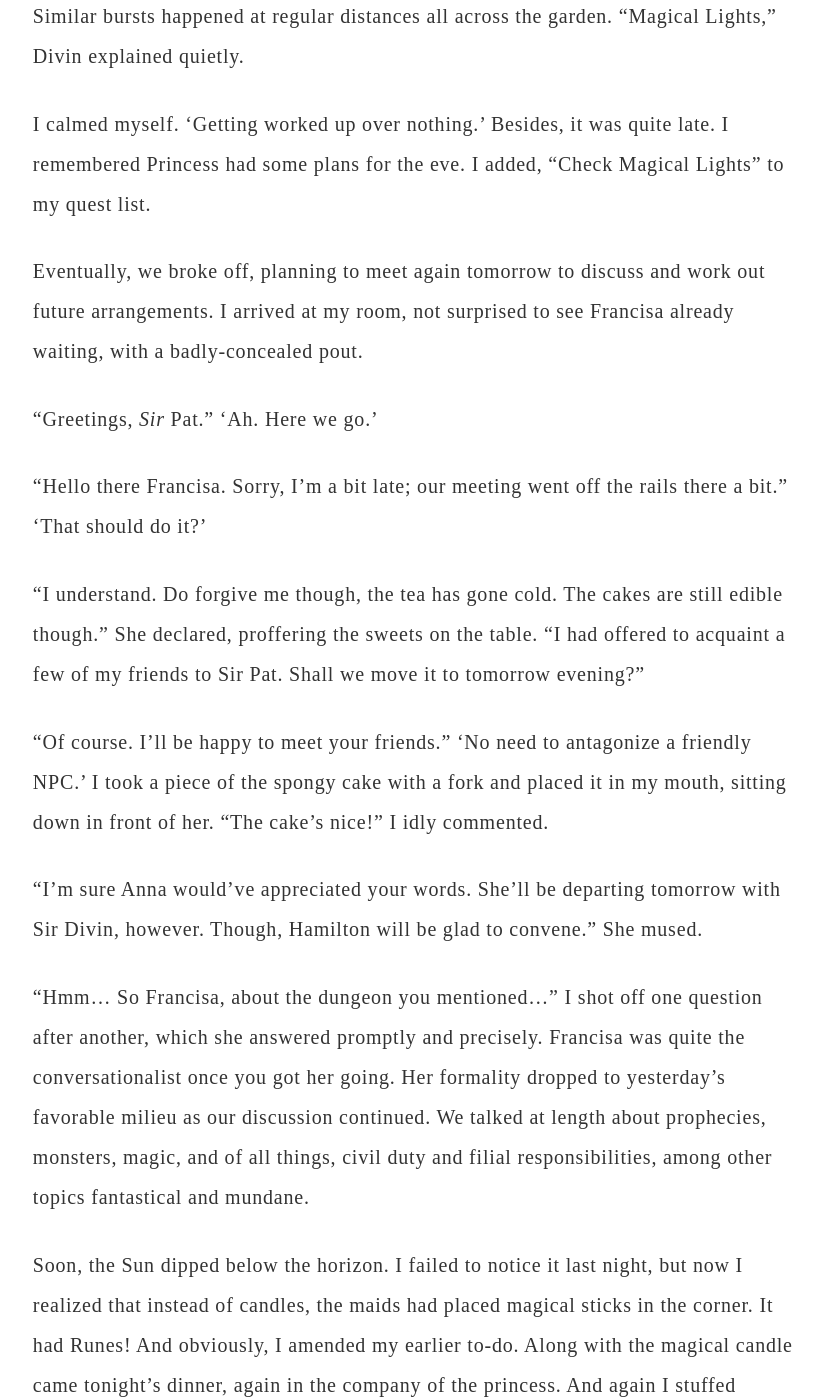
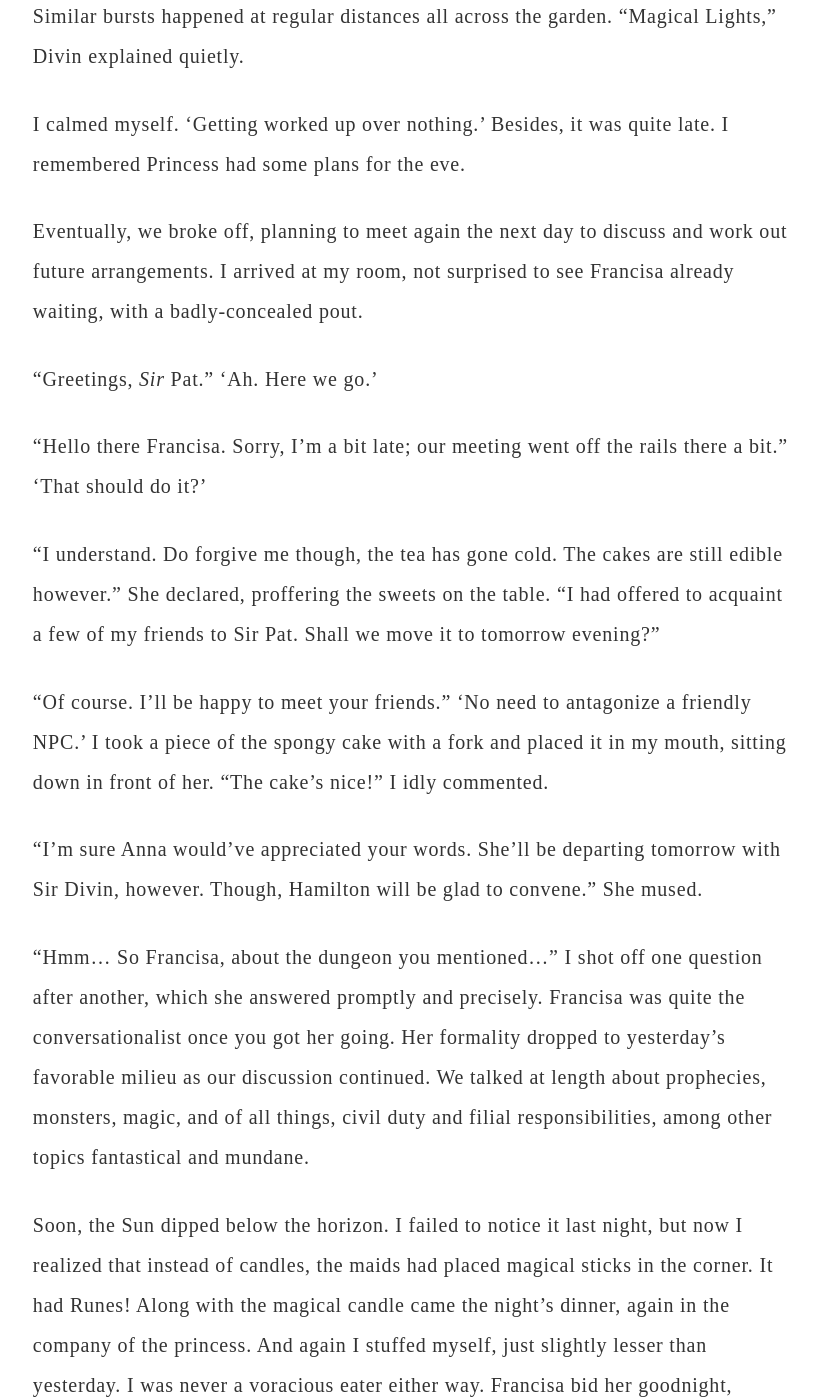
Before and after one commit to EMPAT94/empat94.github.io, a Jekyll site: the page built from _gs/Chapter 28 - A Hero's Welcome (1).md, in a window 1280 px wide and 1400 px high, scrolled down 6252 px. Shown: the whole window, without its empty margins (227-1049 px from the left). Built offline with Jekyll 4.4.1, drawn with Linux system fonts in a browser that asks for light colours; some web fonts are replaced; comment, search, counter and statistics services are not loaded; some of the changed text lies outside the part shown.

Commit message:
Rename chapters, correct minor bugs

```diff
--- a/_gs/Chapter 28 - A Hero's Welcome (1).md
+++ b/_gs/Chapter 28 - A Hero's Welcome (1).md
@@ -99,15 +99,15 @@
 
 Similar bursts happened at regular distances all across the garden. "Magical Lights," Divin explained quietly.
 
-I calmed myself. 'Getting worked up over nothing.' Besides, it was quite late. I remembered Princess had some plans for the eve. I added, "Check Magical Lights" to my quest list.
+I calmed myself. 'Getting worked up over nothing.' Besides, it was quite late. I remembered Princess had some plans for the eve.
 
-Eventually, we broke off, planning to meet again tomorrow to discuss and work out future arrangements. I arrived at my room, not surprised to see Francisa already waiting, with a badly-concealed pout.
+Eventually, we broke off, planning to meet again the next day to discuss and work out future arrangements. I arrived at my room, not surprised to see Francisa already waiting, with a badly-concealed pout.
 
 "Greetings, _Sir_ Pat." 'Ah. Here we go.'
 
 "Hello there Francisa. Sorry, I'm a bit late; our meeting went off the rails there a bit." 'That should do it?'
 
-"I understand. Do forgive me though, the tea has gone cold. The cakes are still edible though." She declared, proffering the sweets on the table. "I had offered to acquaint a few of my friends to Sir Pat. Shall we move it to tomorrow evening?"
+"I understand. Do forgive me though, the tea has gone cold. The cakes are still edible however." She declared, proffering the sweets on the table. "I had offered to acquaint a few of my friends to Sir Pat. Shall we move it to tomorrow evening?"
 
 "Of course. I'll be happy to meet your friends." 'No need to antagonize a friendly NPC.' I took a piece of the spongy cake with a fork and placed it in my mouth, sitting down in front of her. "The cake's nice!" I idly commented.
 
@@ -115,7 +115,7 @@
 
 "Hmm... So Francisa, about the dungeon you mentioned..." I shot off one question after another, which she answered promptly and precisely. Francisa was quite the conversationalist once you got her going. Her formality dropped to yesterday's favorable milieu as our discussion continued. We talked at length about prophecies, monsters, magic, and of all things, civil duty and filial responsibilities, among other topics fantastical and mundane.
 
-Soon, the Sun dipped below the horizon. I failed to notice it last night, but now I realized that instead of candles, the maids had placed magical sticks in the corner. It had Runes! And obviously, I amended my earlier to-do. Along with the magical candle came tonight's dinner, again in the company of the princess. And again I stuffed myself, just slightly lesser than yesterday. I was never a voracious eater either way. Francisa bid her goodnight, thankfully bereft of any irritation over my tardiness. I still sat in the chair going through my new quests.
+Soon, the Sun dipped below the horizon. I failed to notice it last night, but now I realized that instead of candles, the maids had placed magical sticks in the corner. It had Runes! Along with the magical candle came the night's dinner, again in the company of the princess. And again I stuffed myself, just slightly lesser than yesterday. I was never a voracious eater either way. Francisa bid her goodnight, thankfully bereft of any irritation over my tardiness. I still sat in the chair going through my quest list.
 
 ---
 
--- a/index.html
+++ b/index.html
@@ -72,7 +72,9 @@
   </li>
   <li>
     <h3>
-      <a href="./creatures/index.html"> Creatures </a>
+      <a rel="noopener" target="_blank" href="./creatures/index.html">
+        Creatures
+      </a>
       <img
         width="20"
         style="margin: 0"
```
Also changed, not shown: _gs/Chapter 26 - Bootstrap.md (+1 -1 lines), _gs/Chapter 34 - The Chase (2).md (+1 -1 lines), _gs/Chapter 35 - The Chase (3).md (added, +8 -0 lines), _gs/Chapter 11 - Crocodile Hunters (1).md (renamed from _gs/Chapter 11 - Crocodile Hunters 1.md), _gs/Chapter 12 - Crocodile Hunters (2).md (renamed from _gs/Chapter 12 - Crocodile Hunters 2.md), _gs/Chapter 14 - Avian Prosecution (1).md (renamed from _gs/Chapter 14 - Avian Prosecution 1.md), _gs/Chapter 15 - Avian Prosecution (2).md (renamed from _gs/Chapter 15 - Avian Prosecution 2.md), _gs/Chapter 19 - Speed Levelling (1).md (renamed from _gs/Chapter 19 - Speed Levelling 1.md), _gs/Chapter 20 - Speed Levelling (2).md (renamed from _gs/Chapter 20 - Speed Levelling 2.md), _gs/Chapter 33 - The Chase (1).md (renamed from _gs/Chapter 33 - The Chase 1.md).
